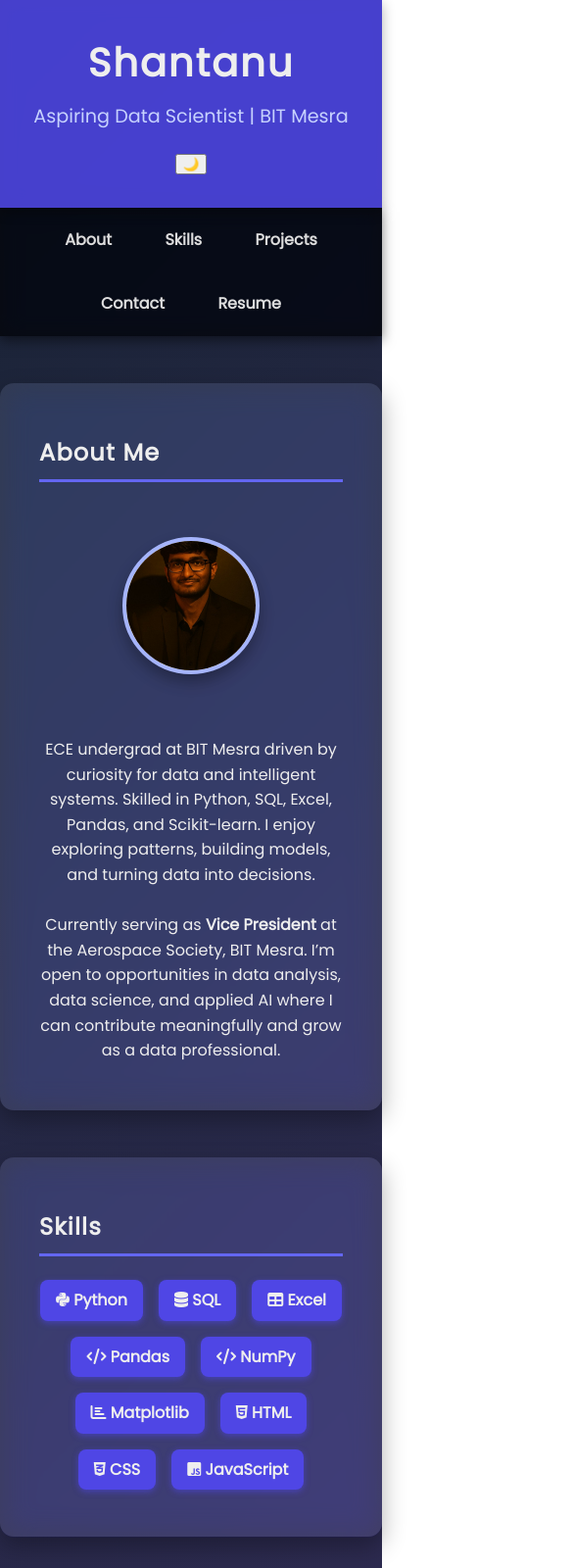
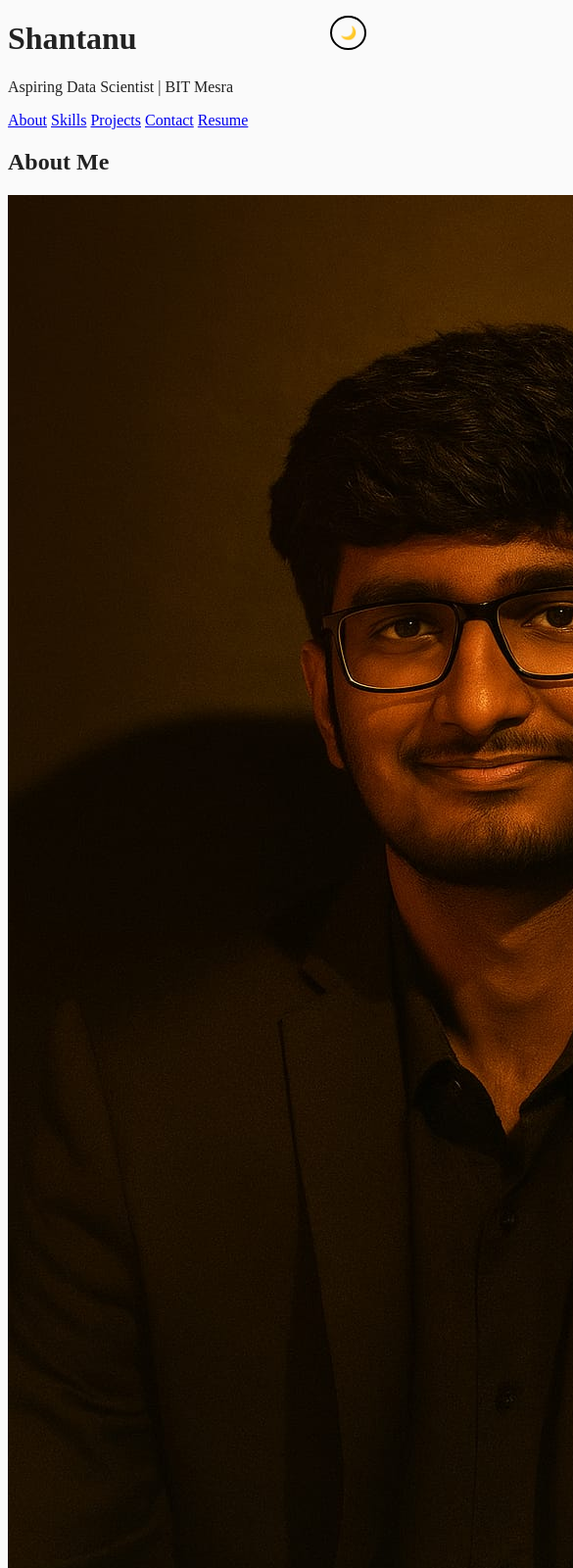
Before and after one commit to Shaanhub/Portfolio, a plain HTML site: page index.html in a window 390 px wide. Shown: the top 1600 px of the page at 98% size, 585 px wide, since content can reach past the window. Drawn offline with nearby package versions, Linux system fonts and the light colour scheme.

Commit message:
Update style.css

```diff
--- a/style.css
+++ b/style.css
@@ -1,252 +1,98 @@
-/* === Reset & base styles === */
-* {
-  box-sizing: border-box;
-  transition: all 0.3s ease-in-out;
+/* ------------ Root Variables (Themes) ------------ */
+:root {
+  --bg-light: #fafafa;
+  --fg-light: #222;
+  --bg-dark: #111;
+  --fg-dark: #eee;
+  --primary: #ff6f61;
+  --hover-deep-shadow: 0 8px 15px rgba(0, 0, 0, 0.1);
+  --hover-active-shadow: 0 15px 20px rgba(0, 0, 0, 0.2);
 }
 
+/* Default to light theme */
 body {
-  margin: 0;
-  padding: 0;
-  font-family: 'Poppins', sans-serif;
-  background: linear-gradient(-45deg, #1e1e2f, #3b2f63, #0f2027, #2c5364);
-  background-size: 400% 400%;
-  animation: gradientShift 15s ease infinite;
-  color: #eee;
-  min-height: 100vh;
-  line-height: 1.6;
+  background-color: var(--bg-light);
+  color: var(--fg-light);
+  transition: background 0.3s, color 0.3s;
 }
 
-/* Animated gradient background */
-@keyframes gradientShift {
-  0% { background-position: 0% 50%; }
-  50% { background-position: 100% 50%; }
-  100% { background-position: 0% 50%; }
+/* Dark mode */
+body.dark-mode {
+  background-color: var(--bg-dark);
+  color: var(--fg-dark);
 }
 
-/* Header */
-header {
-  background-color: rgba(79, 70, 229, 0.85);
-  padding: 2rem 1rem;
-  text-align: center;
-  box-shadow: 0 4px 12px rgba(0,0,0,0.3);
-  position: relative;
-  z-index: 10;
-  backdrop-filter: saturate(180%) blur(10px);
+/* ------------ Theme Switch Toggle ------------ */
+.theme-toggle {
+  position: fixed;
+  top: 1rem;
+  right: 1rem;
+  background: none;
+  border: 2px solid currentColor;
+  padding: 0.5rem;
+  border-radius: 50%;
+  cursor: pointer;
+  transition: background 0.3s, transform 0.3s;
+}
+.theme-toggle:hover {
+  background: var(--primary);
+  transform: rotate(20deg);
 }
 
-header h1 {
-  margin: 0;
-  font-size: 2.5rem;
-  letter-spacing: 2px;
+/* ------------ Hover Depth Animation ------------ */
+.hover-depth {
+  display: inline-block;
+  transition: transform 0.3s, box-shadow 0.3s;
+}
+.hover-depth:hover {
+  transform: translateY(-5px);
+  box-shadow: var(--hover-deep-shadow);
+}
+.hover-depth:active {
+  transform: translateY(-2px);
+  box-shadow: var(--hover-active-shadow);
 }
 
-header .tagline {
-  font-size: 1.2rem;
-  margin-top: 0.5rem;
-  color: #c7d2fe;
+/* ------------ Custom Cursor ------------ */
+.cursor, .cursor-outer {
+  position: fixed;
+  pointer-events: none;
+  border-radius: 50%;
+  mix-blend-mode: difference;
+  transition: transform 0.2s ease, background 0.2s ease, border 0.2s ease;
+  z-index: 9999;
+}
+.cursor {
+  width: 8px;
+  height: 8px;
+  background: var(--primary);
+}
+.cursor-outer {
+  width: 36px;
+  height: 36px;
+  border: 2px solid var(--primary);
+}
+.hover-target:hover ~ .cursor-outer,
+.hover-target:focus ~ .cursor-outer {
+  transform: scale(1.5);
+  border-color: var(--bg-light);
 }
 
-/* Navigation */
-nav {
-  background: rgba(0,0,0,0.7);
-  display: flex;
-  justify-content: center;
-  flex-wrap: wrap;
-  padding: 0.5rem 0;
-  gap: 1rem;
-  box-shadow: 0 4px 12px rgba(0,0,0,0.5);
-  backdrop-filter: saturate(180%) blur(10px);
-  position: sticky;
-  top: 0;
-  z-index: 9;
+/* ------------ Typing Animation ------------ */
+@keyframes typing {
+  from { width: 0; }
+  to { width: 100%; }
+}
+.typing {
+  display: inline-block;
+  overflow: hidden;
+  white-space: nowrap;
+  border-right: 2px solid currentColor;
+  width: 0;
+  animation: typing 3s steps(30) infinite alternate;
 }
 
-nav a {
-  color: #ddd;
-  padding: 0.75rem 1.2rem;
-  text-decoration: none;
-  font-weight: 600;
-  border-radius: 6px;
-  transition: background-color 0.3s ease;
+/* Optional—adjust typing for dark mode */
+body.dark-mode .typing {
+  border-color: var(--fg-dark);
 }
-
-nav a:hover {
-  background-color: #6366f1;
-  color: white;
-  text-decoration: underline;
-}
-
-/* Profile Picture */
-.profile-pic {
-  width: 140px;
-  height: 140px;
-  border-radius: 50%;
-  object-fit: cover;
-  border: 4px solid #a5b4fc;
-  box-shadow: 0 8px 15px rgba(0,0,0,0.3);
-  display: block;
-  margin: 2rem auto 1rem;
-  transition: transform 0.3s ease;
-  cursor: pointer;
-  background-color: #fff;
-}
-
-.profile-pic:hover {
-  transform: scale(1.05) rotate(3deg);
-  border-color: #818cf8;
-  box-shadow: 0 12px 25px rgba(0,0,0,0.5);
-}
-
-/* Sections */
-section {
-  max-width: 900px;
-  margin: 3rem auto;
-  background: rgba(255, 255, 255, 0.1);
-  padding: 2rem 2.5rem;
-  border-radius: 14px;
-  box-shadow: 0 10px 25px rgba(0,0,0,0.3);
-  backdrop-filter: saturate(180%) blur(15px);
-  color: #eee;
-}
-
-section h2 {
-  border-bottom: 3px solid #6366f1;
-  padding-bottom: 0.5rem;
-  margin-bottom: 1.5rem;
-  letter-spacing: 1.2px;
-}
-
-/* About Wrapper */
-.about-wrapper {
-  display: flex;
-  align-items: center;
-  gap: 2rem;
-  flex-wrap: wrap;
-  justify-content: center;
-  text-align: center;
-}
-
-.about-text {
-  max-width: 500px;
-  font-size: 1.1rem;
-  line-height: 1.6;
-}
-
-/* Skills List */
-.skills-list {
-  list-style: none;
-  padding-left: 0;
-  display: flex;
-  flex-wrap: wrap;
-  gap: 1rem;
-  justify-content: center;
-}
-
-.skills-list li {
-  background: #4f46e5;
-  padding: 0.5rem 1rem;
-  border-radius: 8px;
-  font-weight: 600;
-  box-shadow: 0 2px 6px rgba(79, 70, 229, 0.6);
-  transition: background-color 0.3s ease;
-  cursor: default;
-}
-
-.skills-list li:hover {
-  background-color: #6366f1;
-  box-shadow: 0 4px 10px rgba(99, 102, 241, 0.8);
-}
-
-/* Projects Grid */
-.project-grid {
-  display: grid;
-  grid-template-columns: repeat(auto-fit, minmax(280px, 1fr));
-  gap: 1.5rem;
-}
-
-.project-card {
-  background-color: rgba(255, 255, 255, 0.1);
-  border-left: 6px solid #6366f1;
-  padding: 1rem 1.2rem;
-  border-radius: 12px;
-  box-shadow: 0 6px 20px rgba(0,0,0,0.3);
-  color: #eee;
-  min-height: 180px;
-  display: flex;
-  flex-direction: column;
-  justify-content: center;
-  transition: transform 0.3s ease, box-shadow 0.3s ease;
-  cursor: pointer;
-}
-
-.project-card:hover {
-  transform: translateY(-6px);
-  box-shadow: 0 10px 30px rgba(99, 102, 241, 0.8);
-  border-left-color: #818cf8;
-}
-
-.project-card h3 {
-  margin-top: 0;
-  margin-bottom: 0.5rem;
-  color: #a5b4fc;
-}
-
-/* Footer */
-footer {
-  background: rgba(0,0,0,0.8);
-  color: #ccc;
-  text-align: center;
-  padding: 1rem 1rem;
-  font-size: 0.9rem;
-  letter-spacing: 1.1px;
-  user-select: none;
-  backdrop-filter: saturate(180%) blur(10px);
-}
-
-/* === AOS Scroll Animations === */
-[data-aos] {
-  opacity: 0;
-  transition-property: opacity, transform;
-  transition-duration: 0.8s;
-  transition-timing-function: ease-out;
-  will-change: opacity, transform;
-}
-
-[data-aos].aos-animate {
-  opacity: 1;
-  transform: none;
-}
-
-[data-aos="fade-up"] {
-  transform: translateY(40px);
-}
-
-[data-aos="fade-down"] {
-  transform: translateY(-40px);
-}
-
-[data-aos="fade-left"] {
-  transform: translateX(-40px);
-}
-
-[data-aos="fade-right"] {
-  transform: translateX(40px);
-}
-
-[data-aos="zoom-in"] {
-  transform: scale(0.8);
-}
-
-[data-aos="zoom-out"] {
-  transform: scale(1.2);
-}
-
-/* Responsive tweaks */
-@media (max-width: 600px) {
-  .about-wrapper {
-    flex-direction: column;
-  }
-  nav {
-    justify-content: center;
-  }
-}
```
